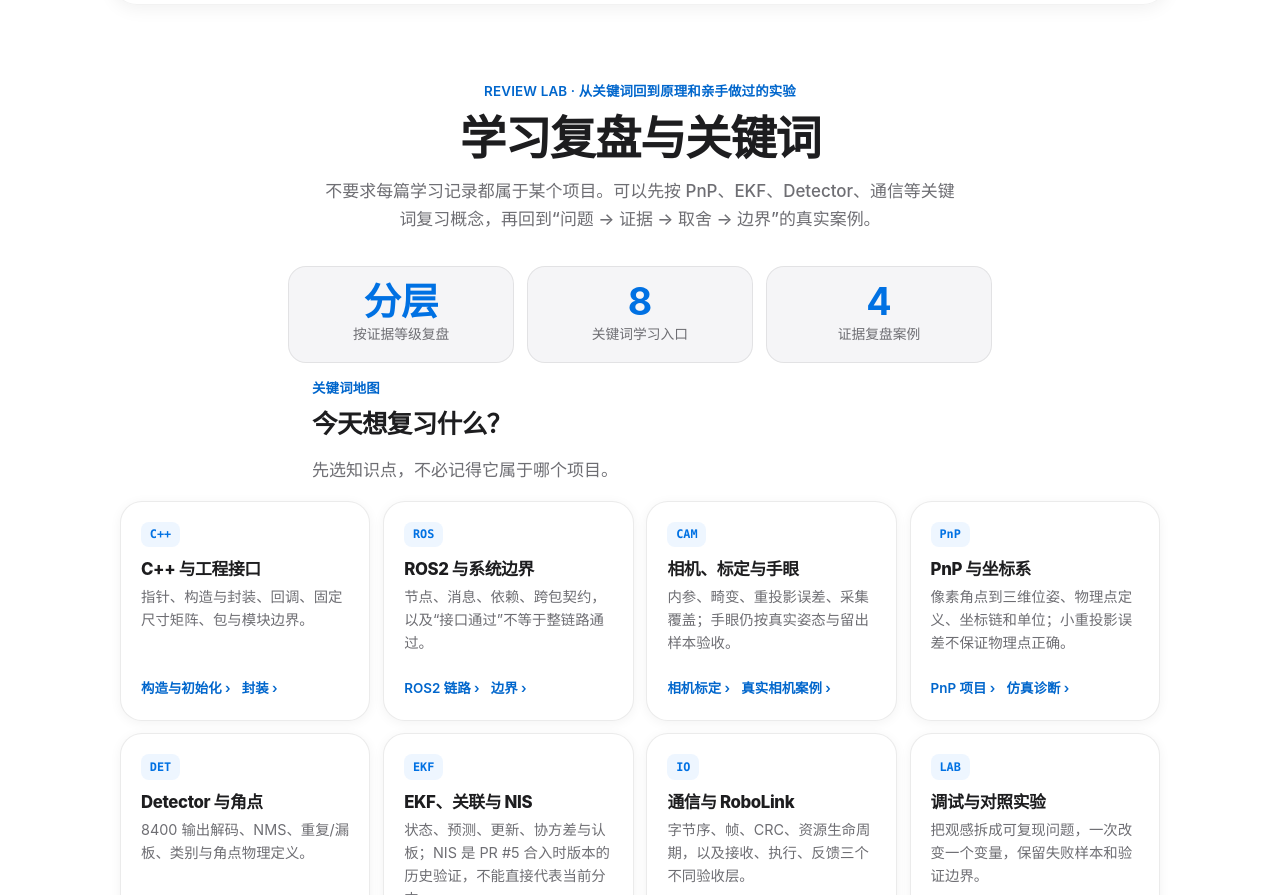
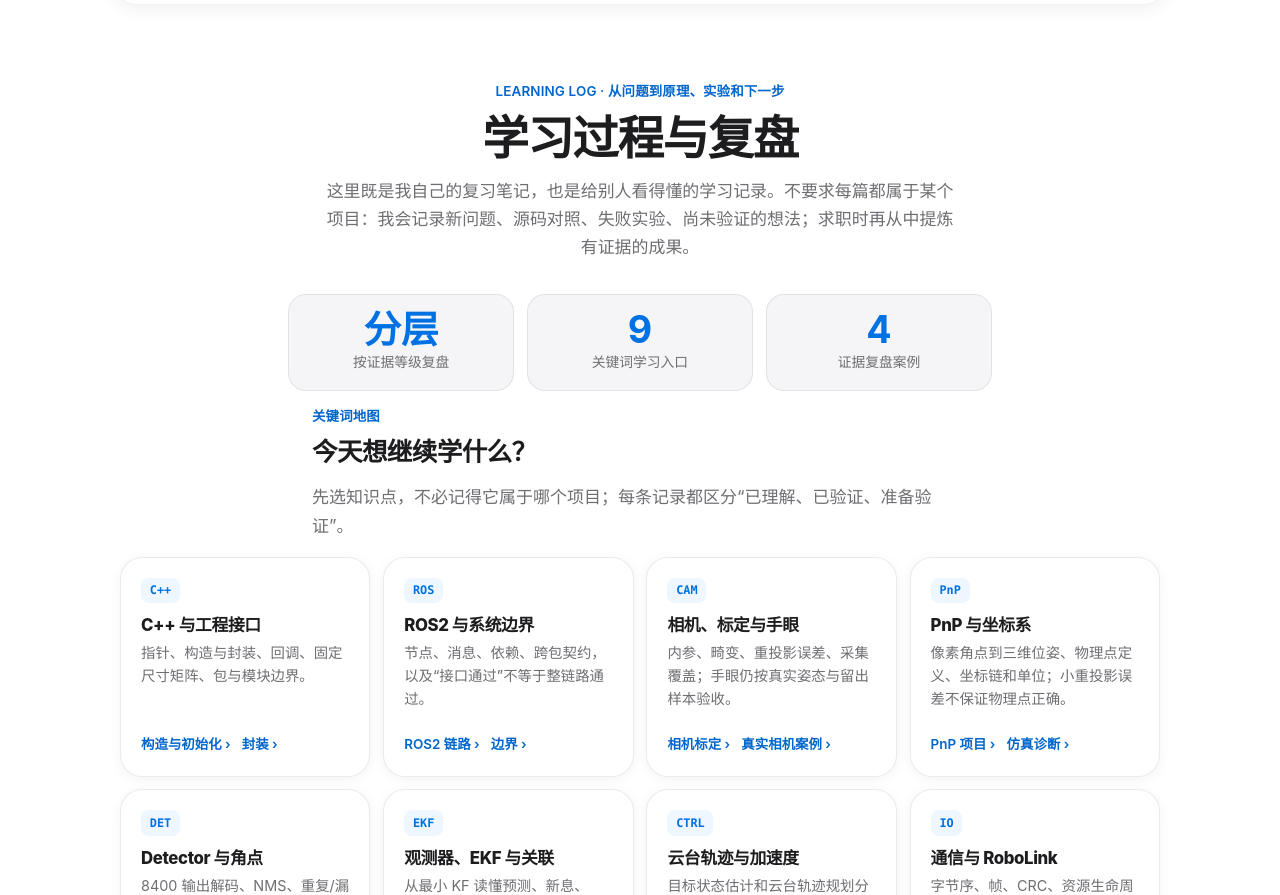
Before and after one commit to taozibb23/taozibb23.github.io, an Astro site: page /review in a window 1280 px wide. Shown: the part 57-952 px from the top of the page. Built offline with nearby package versions, Linux system fonts and the light colour scheme; Astro itself is replaced by a stand-in of ours.

Commit message:
docs: add observer and gimbal learning journal

```diff
--- a/src/pages/review.astro
+++ b/src/pages/review.astro
@@ -7,7 +7,8 @@ const topics = [
   { icon:'CAM', title:'相机、标定与手眼', text:'内参、畸变、重投影误差、采集覆盖；手眼仍按真实姿态与留出样本验收。', links:[['/blog/04-camera-calibration/','相机标定'],['#camera','真实相机案例']] },
   { icon:'PnP', title:'PnP 与坐标系', text:'像素角点到三维位姿、物理点定义、坐标链和单位；小重投影误差不保证物理点正确。', links:[['/projects/rm-armor-vision/','PnP 项目'],['#simulation','仿真诊断']] },
   { icon:'DET', title:'Detector 与角点', text:'8400 输出解码、NMS、重复/漏板、类别与角点物理定义。', links:[['/blog/01-8400-cards-to-box/','输出解码'],['/blog/06-nms-clusters-geometry/','NMS']] },
-  { icon:'EKF', title:'EKF、关联与 NIS', text:'状态、预测、更新、协方差与认板；NIS 是 PR #5 合入时版本的历史验证，不能直接代表当前分支。', links:[['/blog/19-ekf-association-and-nis/','关联与 NIS'],['#ekf','PR #5 案例']] },
+  { icon:'EKF', title:'观测器、EKF 与关联', text:'从最小 KF 读懂预测、新息、P/Q/R，再对照整车状态、板号关联和失败观测；历史 NIS 验证不等于当前分支。', links:[['/blog/23-observer-to-gimbal-planning/','我的学习过程'],['#ekf','PR #5 案例']] },
+  { icon:'CTRL', title:'云台轨迹与加速度', text:'目标状态估计和云台轨迹规划分两层；从角度/角速度/角加速度指令、限幅与反馈讨论响应。', links:[['/blog/23-observer-to-gimbal-planning/','观测器到云台'],['/projects/foray-team/','战队进展']] },
   { icon:'IO', title:'通信与 RoboLink', text:'字节序、帧、CRC、资源生命周期，以及接收、执行、反馈三个不同验收层。', links:[['/blog/22-robolink-bytes-and-boundaries/','协议字节'],['#usb','USB CDC 案例']] },
   { icon:'LAB', title:'调试与对照实验', text:'把观感拆成可复现问题，一次改变一个变量，保留失败样本和验证边界。', links:[['#simulation','2400 帧诊断'],['#camera','标定排错']] }
 ];
@@ -56,20 +57,20 @@ const cases = [
 ];
 ---
 
-<Base title="学习复盘与关键词" description="按 C++、ROS2、标定、PnP、Detector、EKF、通信与实验方法复习，并用真实案例核对证据边界。">
+<Base title="学习过程与复盘" description="按知识点记录学习、源码对照、实验与求职回顾；保留已验证结果和仍待验收的问题。">
   <section class="page-head container-prose review-hero" data-reveal="focus">
-    <p class="eyebrow">REVIEW LAB · 从关键词回到原理和亲手做过的实验</p>
-    <h1><span class="grad">学习复盘与关键词</span></h1>
-    <p class="desc">不要求每篇学习记录都属于某个项目。可以先按 PnP、EKF、Detector、通信等关键词复习概念，再回到“问题 → 证据 → 取舍 → 边界”的真实案例。</p>
+    <p class="eyebrow">LEARNING LOG · 从问题到原理、实验和下一步</p>
+    <h1><span class="grad">学习过程与复盘</span></h1>
+    <p class="desc">这里既是我自己的复习笔记，也是给别人看得懂的学习记录。不要求每篇都属于某个项目：我会记录新问题、源码对照、失败实验、尚未验证的想法；求职时再从中提炼有证据的成果。</p>
     <div class="review-stats" aria-label="复习栏目概览">
       <div><strong>分层</strong><span>按证据等级复盘</span></div>
-      <div><strong>8</strong><span>关键词学习入口</span></div>
+      <div><strong>9</strong><span>关键词学习入口</span></div>
       <div><strong>4</strong><span>证据复盘案例</span></div>
     </div>
   </section>
 
   <section class="container review-topics" data-reveal>
-    <div class="container-prose topic-heading"><p class="eyebrow">关键词地图</p><h2>今天想复习什么？</h2><p>先选知识点，不必记得它属于哪个项目。</p></div>
+    <div class="container-prose topic-heading"><p class="eyebrow">关键词地图</p><h2>今天想继续学什么？</h2><p>先选知识点，不必记得它属于哪个项目；每条记录都区分“已理解、已验证、准备验证”。</p></div>
     <div class="topic-grid">
       {topics.map((topic) => (
         <article class="topic-card">
```
Also changed, not shown: src/content/blog/23-observer-to-gimbal-planning.md (added, +30 -0 lines).
